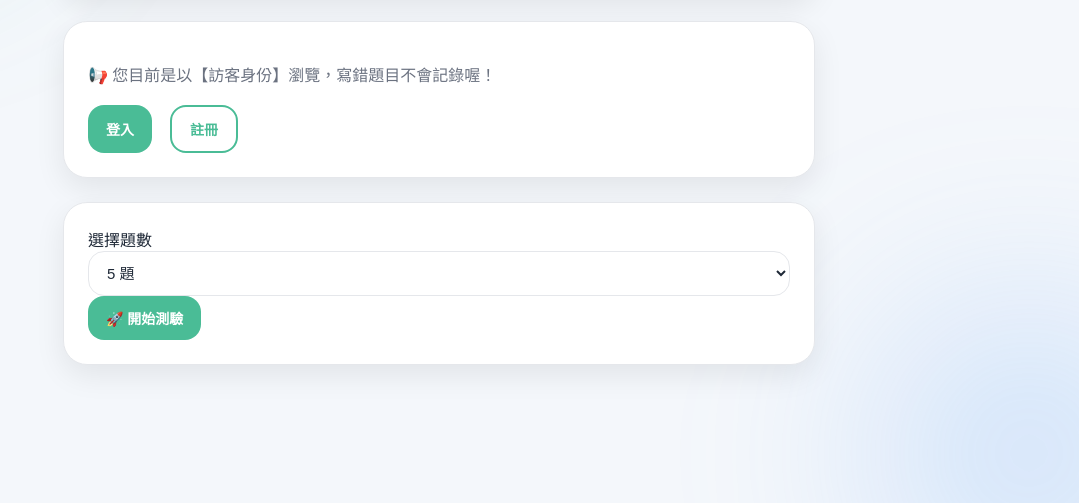
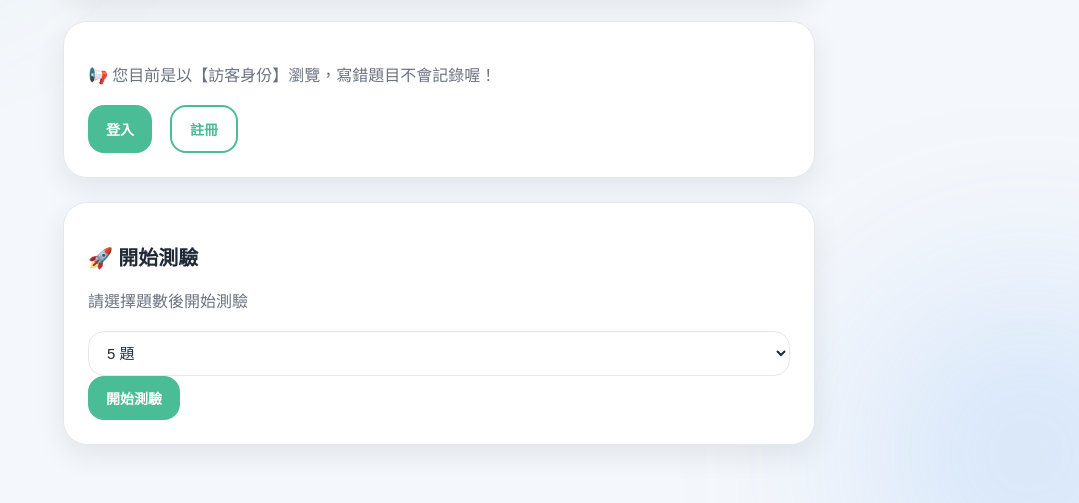
Before and after one commit to CBF113045/django-ds-quiz, a Django app: page / in a window 1280 px wide. Shown: the part 297-800 px from the top of the page, without its empty margins (201-1280 px from the left). Run offline with Django 5.2, Linux system fonts and the light colour scheme.

Commit message:
Update home.html

```diff
--- a/quiz/templates/quiz/home.html
+++ b/quiz/templates/quiz/home.html
@@ -59,7 +59,13 @@
     <div class="card">
         <form action="{% url 'start_quiz' %}" method="GET">
 
-            <label>選擇題數</label>
+            <h2 class="section-title">
+                🚀 開始測驗
+            </h2>
+
+            <p>
+                請選擇題數後開始測驗
+            </p>
 
             <select name="num">
                 <option value="5">5 題</option>
@@ -68,7 +74,7 @@
             </select>
 
             <button class="btn primary" type="submit">
-                🚀 開始測驗
+                開始測驗
             </button>
 
         </form>
```
